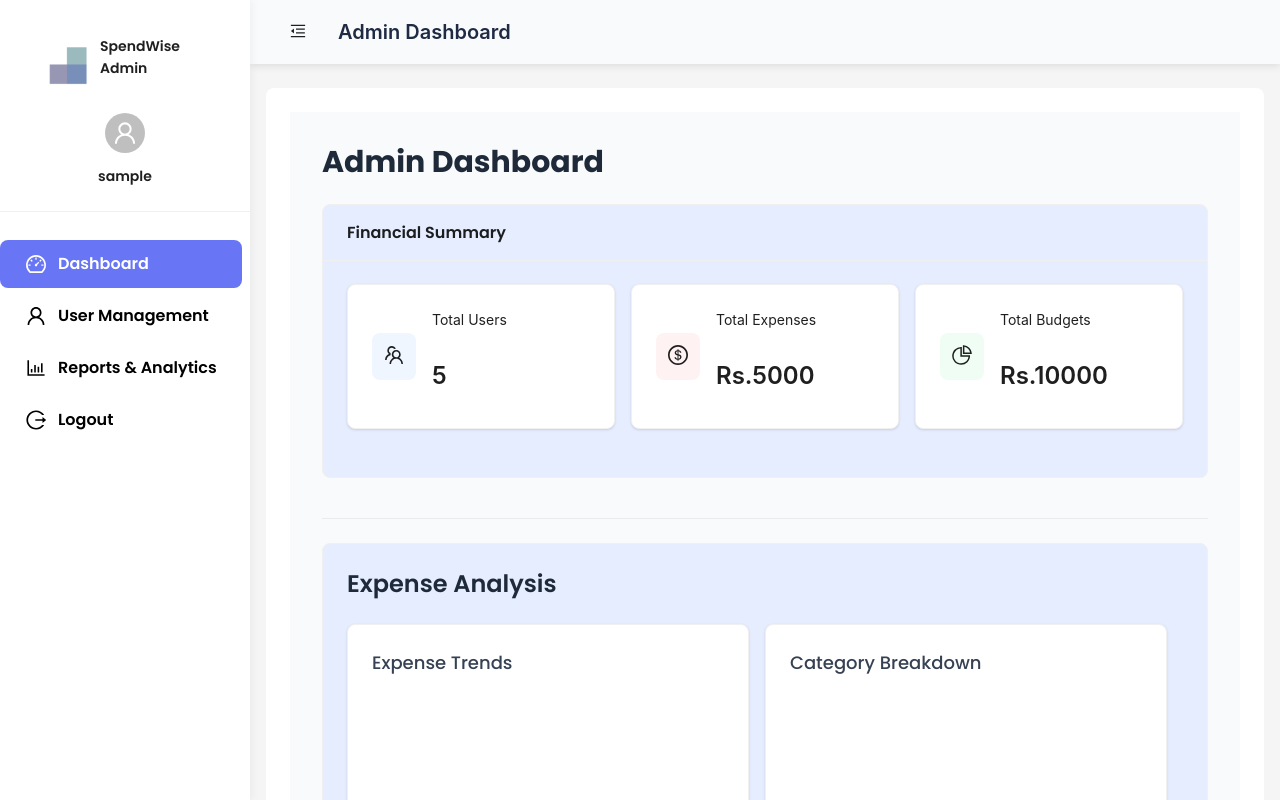
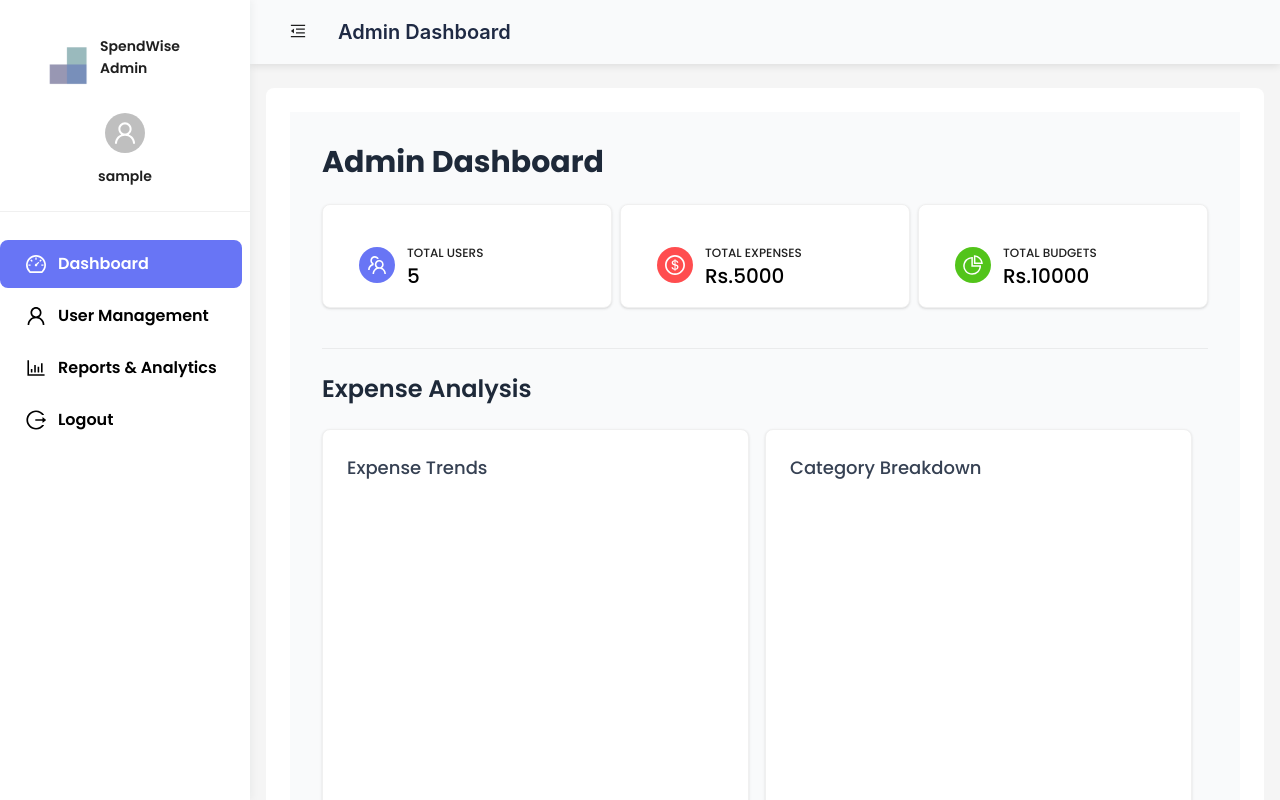
Before and after one commit to SonuThapaMagar/SpendWise, a React (Vite) app: page /admin/dashboard in a window 1280 px wide. Shown: the top 800 px of the page. Built offline with nearby package versions, Linux system fonts and the light colour scheme; data requests are answered from the project's data file; sample sign-in values are in the browser's storage.

Commit message:
Card styles done

```diff
--- a/src/pages/Admin/AdminDashboard.jsx
+++ b/src/pages/Admin/AdminDashboard.jsx
@@ -23,25 +23,17 @@ const AdminDashboard = () => {
 
       {/* Section 1: Summary Cards */}
       <div className="mb-6 sm:mb-8 md:mb-10">
-        <Card
-          title="Financial Summary"
-          style={{
-            backgroundColor: "#E5EDFF",
-          }}
-        >
         <AdminCards
           totalUsers={metrics.totalUsers}
           totalExpenses={metrics.totalExpenses}
           totalBudgets={metrics.totalBudgets}
         />
-        </Card>
       </div>
 
       <Divider className="my-6 sm:my-8 md:my-10 border-gray-200" />
 
       {/* Section 2: Expense Analysis */}
       <div className="mb-6 sm:mb-8 md:mb-10">
-        <Card style={{ backgroundColor: "#E5EDFF" }} className="p-4">
         <h2 className="text-xl sm:text-2xl font-semibold text-gray-800 mb-4 sm:mb-6">
           Expense Analysis
         </h2>
@@ -57,18 +49,12 @@ const AdminDashboard = () => {
             </Card>
           </Col>
         </Row>
-        </Card>
       </div>
 
       <Divider className="my-6 sm:my-8 md:my-10 border-gray-200" />
 
       {/* Section 3: Recent Users */}
       <div className="mb-6 sm:mb-8 md:mb-10">
-        <Card
-          style={{
-            backgroundColor: "#E5EDFF",
-          }}
-        >
         <div className="flex flex-col sm:flex-row sm:items-center sm:justify-between gap-4 mb-4 sm:mb-6">
           <h2 className="text-xl sm:text-2xl font-semibold text-gray-800">
             User Activity
@@ -86,7 +72,6 @@ const AdminDashboard = () => {
           </Button>
         </div>
         <RecentUsers />
-        </Card>
       </div>
     </div>
   );
--- a/src/pages/Admin/adminComponents/AdminCards.jsx
+++ b/src/pages/Admin/adminComponents/AdminCards.jsx
@@ -1,27 +1,62 @@
 import React from "react";
 import { Card, Col, Row, Typography } from "antd";
-import {
-  TeamOutlined,
-  DollarOutlined,
-  PieChartOutlined
-} from '@ant-design/icons';
+import { TeamOutlined, DollarOutlined, PieChartOutlined } from "@ant-design/icons";
 
 const { Text, Title } = Typography;
 
 const AdminCards = ({ totalUsers, totalExpenses, totalBudgets }) => {
   return (
-    <Row gutter={[16, 16]} className="mb-6">
+    <Row gutter={[8, 8]} className="mb-4">
       {/* Users Card */}
       <Col xs={24} sm={12} md={8}>
-        <Card className="shadow-sm">
-          <div className="flex items-center gap-4">
-            <div className="p-3 rounded-lg bg-blue-50">
-              <TeamOutlined className="text-blue-500 text-xl" />
+        <Card
+          className="shadow-sm"
+          style={{
+            height: "104.49px",
+            padding: "0.25rem",
+          }}
+          stylesbody={{ padding: 0 }} // Corrected from 'stylesbody'
+        >
+          <div
+            className="flex items-center gap-3"
+            style={{ padding: "0.5rem", height: "100%" }}
+          >
+            <div
+              className="rounded-full bg-[#6875F5] flex items-center justify-center"
+              style={{ padding: "0.5rem" }}
+            >
+              <TeamOutlined
+                style={{
+                  fontSize: "clamp(16px, 2vw, 20px)", // Adjusted for balance
+                  color: "white",
+                }}
+              />
             </div>
-            <div>
-              <Text type="primary">Total Users</Text>
-              <Title level={3} className="mt-1 mb-0">
-                {totalUsers}
+            <div className="overflow-hidden">
+              <Text
+                className="uppercase text-gray-500"
+                style={{
+                  fontFamily: "Poppins, sans-serif",
+                  fontWeight: 500,
+                  fontSize: "clamp(10px, 1.2vw, 12px)",
+                }}
+              >
+                Total Users
+              </Text>
+              <Title
+                level={3}
+                style={{
+                  fontFamily: "Poppins, sans-serif",
+                  fontWeight: 500,
+                  color: "#000",
+                  margin: 0,
+                  fontSize: "clamp(1rem, 2vw, 1.25rem)",
+                  whiteSpace: "nowrap",
+                  overflow: "hidden",
+                  textOverflow: "ellipsis",
+                }}
+              >
+                {totalUsers || 0}
               </Title>
             </div>
           </div>
@@ -30,15 +65,54 @@ const AdminCards = ({ totalUsers, totalExpenses, totalBudgets }) => {
 
       {/* Expenses Card */}
       <Col xs={24} sm={12} md={8}>
-        <Card className="shadow-sm">
-          <div className="flex items-center gap-4">
-            <div className="p-3 rounded-lg bg-red-50">
-              <DollarOutlined className="text-red-500 text-xl" />
+        <Card
+          className="shadow-sm"
+          style={{
+            height: "104.49px",
+            padding: "0.25rem",
+          }}
+          stylesbody={{ padding: 0 }}
+        >
+          <div
+            className="flex items-center gap-3"
+            style={{ padding: "0.5rem", height: "100%" }}
+          >
+            <div
+              className="rounded-full bg-[#FF4D4F] flex items-center justify-center"
+              style={{ padding: "0.5rem" }}
+            >
+              <DollarOutlined
+                style={{
+                  fontSize: "clamp(16px, 2vw, 20px)",
+                  color: "white",
+                }}
+              />
             </div>
-            <div>
-              <Text type="primary">Total Expenses</Text>
-              <Title level={3} className="mt-1 mb-0">
-                Rs.{totalExpenses}
+            <div className="overflow-hidden">
+              <Text
+                className="uppercase text-gray-500"
+                style={{
+                  fontFamily: "Poppins, sans-serif",
+                  fontWeight: 500,
+                  fontSize: "clamp(10px, 1.2vw, 12px)",
+                }}
+              >
+                Total Expenses
+              </Text>
+              <Title
+                level={3}
+                style={{
+                  fontFamily: "Poppins, sans-serif",
+                  fontWeight: 500,
+                  color: "#000",
+                  margin: 0,
+                  fontSize: "clamp(1rem, 2vw, 1.25rem)",
+                  whiteSpace: "nowrap",
+                  overflow: "hidden",
+                  textOverflow: "ellipsis",
+                }}
+              >
+                Rs.{totalExpenses || 0}
               </Title>
             </div>
           </div>
@@ -47,15 +121,54 @@ const AdminCards = ({ totalUsers, totalExpenses, totalBudgets }) => {
 
       {/* Budgets Card */}
       <Col xs={24} sm={12} md={8}>
-        <Card className="shadow-sm">
-          <div className="flex items-center gap-4">
-            <div className="p-3 rounded-lg bg-green-50">
-              <PieChartOutlined className="text-green-500 text-xl" />
+        <Card
+          className="shadow-sm"
+          style={{
+            height: "104.49px",
+            padding: "0.25rem",
+          }}
+          stylesbody={{ padding: 0 }}
+        >
+          <div
+            className="flex items-center gap-3"
+            style={{ padding: "0.5rem", height: "100%" }}
+          >
+            <div
+              className="rounded-full bg-[#52C41A] flex items-center justify-center"
+              style={{ padding: "0.5rem" }}
+            >
+              <PieChartOutlined
+                style={{
+                  fontSize: "clamp(16px, 2vw, 20px)",
+                  color: "white",
+                }}
+              />
             </div>
-            <div>
-              <Text type="primary">Total Budgets</Text>
-              <Title level={3} className="mt-1 mb-0">
-                Rs.{totalBudgets}
+            <div className="overflow-hidden">
+              <Text
+                className="uppercase text-gray-500"
+                style={{
+                  fontFamily: "Poppins, sans-serif",
+                  fontWeight: 500,
+                  fontSize: "clamp(10px, 1.2vw, 12px)",
+                }}
+              >
+                Total Budgets
+              </Text>
+              <Title
+                level={3}
+                style={{
+                  fontFamily: "Poppins, sans-serif",
+                  fontWeight: 500,
+                  color: "#000",
+                  margin: 0,
+                  fontSize: "clamp(1rem, 2vw, 1.25rem)",
+                  whiteSpace: "nowrap",
+                  overflow: "hidden",
+                  textOverflow: "ellipsis",
+                }}
+              >
+                Rs.{totalBudgets || 0}
               </Title>
             </div>
           </div>
```
Lines whose indentation alone changed are shown as unchanged.
